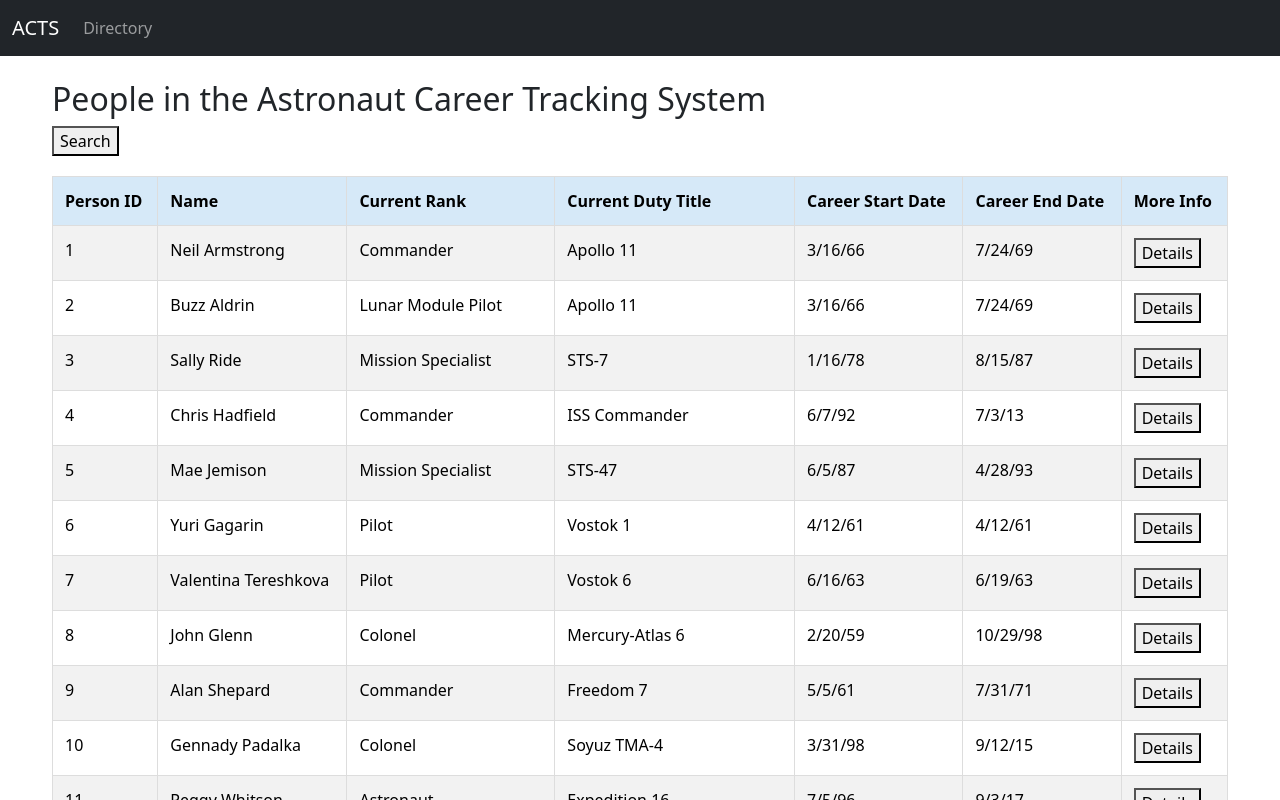
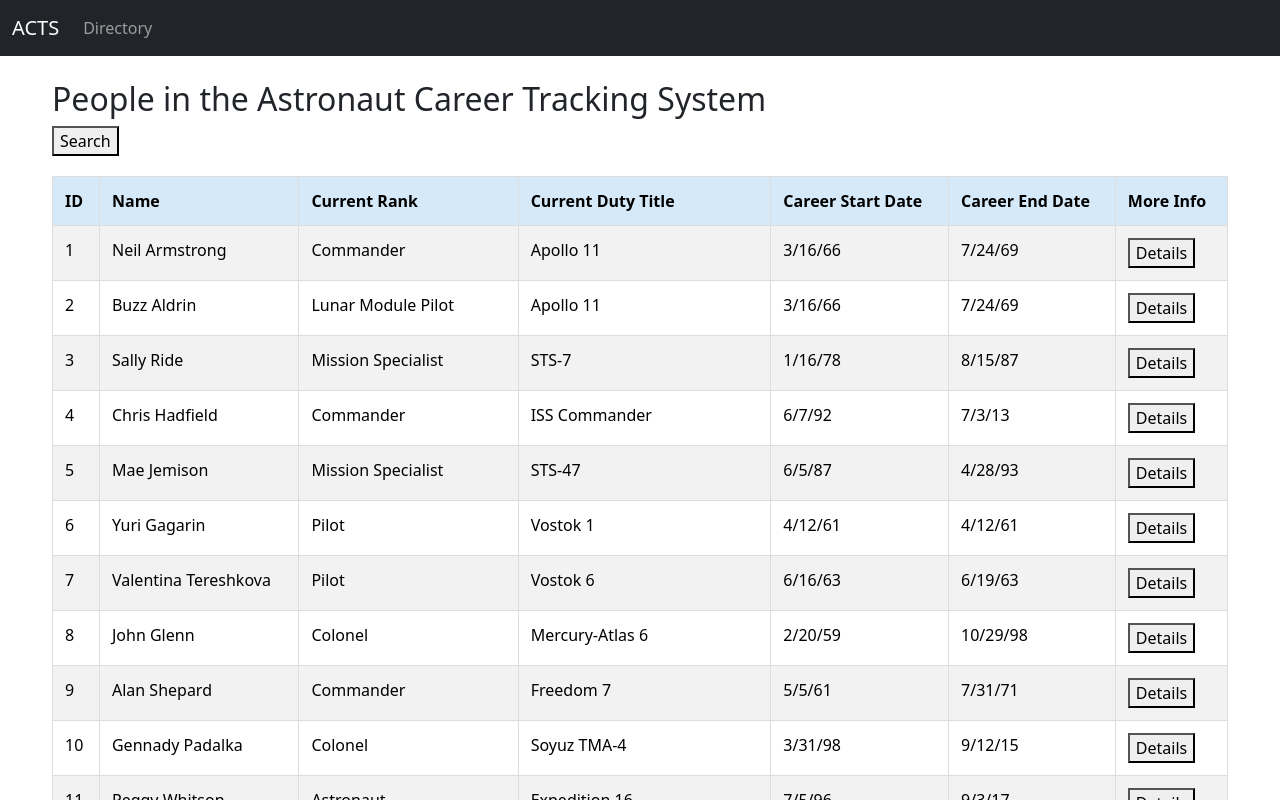
Before and after one commit to bochia/Stargate, an Angular app in the folder stargate.client/: page /directory in a window 1280 px wide. Shown: the top 800 px of the page. Built offline with nearby package versions, Linux system fonts and the light colour scheme.

Commit message:
visual: changed the name of a table column.

```diff
--- a/stargate.client/src/app/person-directory/person-directory.component.html
+++ b/stargate.client/src/app/person-directory/person-directory.component.html
@@ -6,7 +6,7 @@
   <table class="table table-hover table-striped">
     <thead class="thead-dark">
       <tr>
-        <th>Person ID</th>
+        <th>ID</th>
         <th>Name</th>
         <th>Current Rank</th>
         <th>Current Duty Title</th>
```
